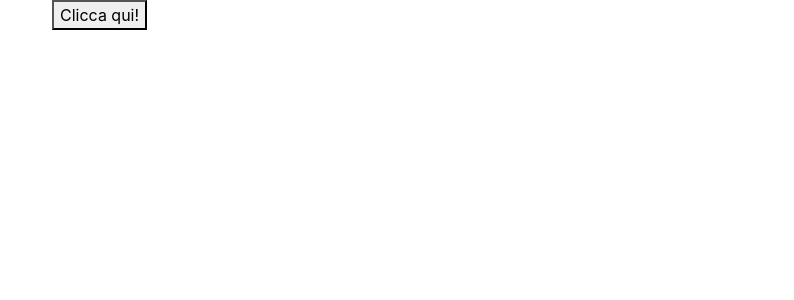
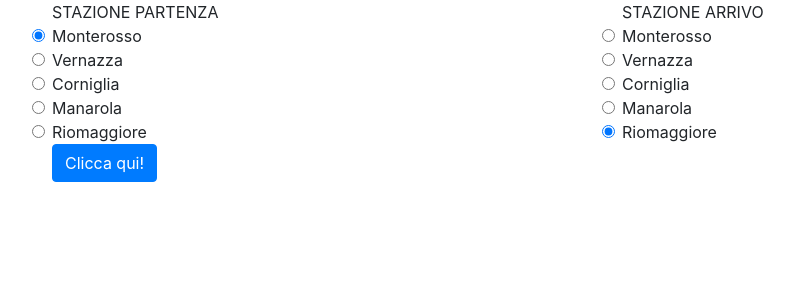
Before and after one commit to danimog/trenitalia, a Jekyll site: the page treni.html, which Jekyll copies as it is, in a window 1280 px wide. Shown: the top 300 px of the page, without its empty margins (33-827 px from the left). Built offline with Jekyll 4.4.1, drawn with Linux system fonts in a browser that asks for light colours.

Commit message:
second commit

```diff
--- a/treni.html
+++ b/treni.html
@@ -13,73 +13,83 @@
   <body>
 
     <div class="container">
-      <button>Clicca qui!</button>
+      <div class="row">
+        <div class="col-sm-6">
+          STAZIONE PARTENZA
+          <div class="form-check-P">
+            <input class="form-check-input" type="radio" name="partenza" id="stazionePartenza" value="monterosso" checked>
+            <label class="form-check-label" for="stazione1">Monterosso</label>
+          </div>
+
+          <div class="form-check-P">
+            <input class="form-check-input" type="radio" name="partenza" id="stazionePartenza" value="vernazza" >
+            <label class="form-check-label" for="stazione1">Vernazza</label>
+          </div>
+
+          <div class="form-check-P">
+            <input class="form-check-input" type="radio" name="partenza" id="stazionePartenza" value="corniglia" >
+            <label class="form-check-label" for="stazione1">Corniglia</label>
+          </div>
+
+          <div class="form-check-P">
+            <input class="form-check-input" type="radio" name="partenza" id="stazionePartenza" value="manarola" >
+            <label class="form-check-label" for="stazione1">Manarola</label>
+          </div>
+
+          <div class="form-check-P">
+            <input class="form-check-input" type="radio" name="partenza" id="stazionePartenza" value="riomaggiore" >
+            <label class="form-check-label" for="stazione1">Riomaggiore</label>
+          </div>
+        </div>
+      <div class="col-sm-6">
+          STAZIONE ARRIVO
+          <div class="form-check-A">
+            <input class="form-check-input" type="radio" name="arrivo" id="stazioneArrivo" value="monterosso" >
+            <label class="form-check-label" for="stazione1">Monterosso</label>
+          </div>
+
+          <div class="form-check-A">
+            <input class="form-check-input" type="radio" name="arrivo" id="stazioneArrivo" value="vernazza" >
+            <label class="form-check-label" for="stazione1">Vernazza</label>
+          </div>
+
+          <div class="form-check-A">
+            <input class="form-check-input" type="radio" name="arrivo" id="stazioneArrivo" value="corniglia" >
+            <label class="form-check-label" for="stazione1">Corniglia</label>
+          </div>
+
+          <div class="form-check-A">
+            <input class="form-check-input" type="radio" name="arrivo" id="stazioneArrivo" value="manarola" >
+            <label class="form-check-label" for="stazione1">Manarola</label>
+          </div>
+
+          <div class="form-check-A">
+            <input class="form-check-input" type="radio" name="arrivo" id="stazioneArrivo" value="riomaggiore" checked>
+            <label class="form-check-label" for="stazione1">Riomaggiore</label>
+          </div>
+        </div>
+
     </div>
 
-    <div id="pippe"></div>
 
+      <button type="button" class="btn btn-primary">Clicca qui!</button>
+      <div id="pippe"></div>
+
+    </div>
+
+
+    <!-- SCRIPT CARICAMENTO JQUERY e BOOTSTRAP -->
     <script src="https://ajax.googleapis.com/ajax/libs/jquery/3.4.1/jquery.min.js"></script>
 
     <script src="https://cdn.jsdelivr.net/npm/popper.js@1.16.0/dist/umd/popper.min.js" integrity="sha384-Q6E9RHvbIyZFJoft+2mJbHaEWldlvI9IOYy5n3zV9zzTtmI3UksdQRVvoxMfooAo" crossorigin="anonymous"></script>
     <script src="https://stackpath.bootstrapcdn.com/bootstrap/4.4.1/js/bootstrap.min.js" integrity="sha384-wfSDF2E50Y2D1uUdj0O3uMBJnjuUD4Ih7YwaYd1iqfktj0Uod8GCExl3Og8ifwB6" crossorigin="anonymous"></script>
 
-
-<!--script>
-    $(document).ready(function(){
-      $("button").click(function(){
-function createCORSRequest(method, url) {
-  var xhr = new XMLHttpRequest();
-
-  if ("withCredentials" in xhr) {
-    // Check if the XMLHttpRequest object has a "withCredentials" property.
-    // "withCredentials" only exists on XMLHTTPRequest2 objects.
-    xhr.open(method, url, true);
-
-  } else if (typeof XDomainRequest != "undefined") {
-
-    // Otherwise, check if XDomainRequest.
-    // XDomainRequest only exists in IE, and is IE's way of making CORS requests.
-    xhr = new XDomainRequest();
-    xhr.open(method, url);
-
-  } else {
-
-    // Otherwise, CORS is not supported by the browser.
-    xhr = null;
-
-  }
-  return xhr;
-}
-var url= 'https://www.lefrecce.it/msite/api/solutions?origin=VERNAZZA&destination=RIOMAGGIORE&arflag=A&adate=28/12/2019&atime=13&adultno=1&childno=0&direction=A&frecce=false&onlyRegional=false';
-var xhr = createCORSRequest('GET', url);
-if (!xhr) {
-  throw new Error('CORS not supported');
-}
-
-// Response handlers.
-  xhr.onload = function() {
-    var text = xhr.responseText;
-    var title = getTitle(text);
-    alert('Response from CORS request to ' + url + ': ' + title);
-  };
-
-  xhr.onerror = function() {
-    alert('Woops, there was an error making the request.');
-  };
-
-  xhr.send();
-
-
-      })
-        })
-</script-->
-
-
 <script>
     $(document).ready(function(){
       $("button").click(function(){
 
-//var myUrl = 'http://www.geoplugin.net/json.gp?ip=216.58.209.68';
+        console.log(document.getElementByClassName("form-check-A").value);
+
 var myUrl = 'https://www.lefrecce.it/msite/api/solutions?origin=VERNAZZA&destination=RIOMAGGIORE&arflag=A&adate=28/12/2019&atime=13&adultno=1&childno=0&direction=A&frecce=false&onlyRegional=false';
 //  But if you make it from a browser, then it will work without problem ...
 
```
